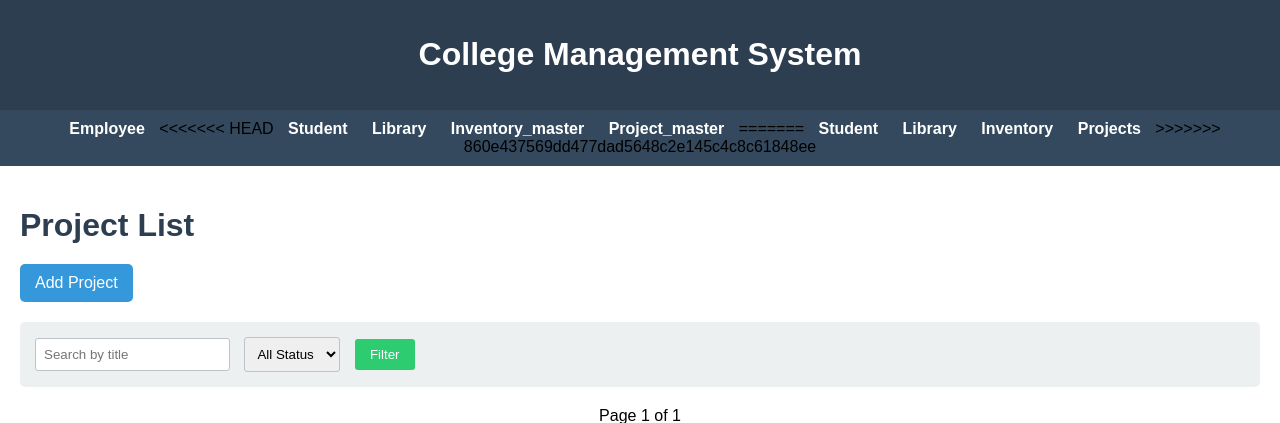
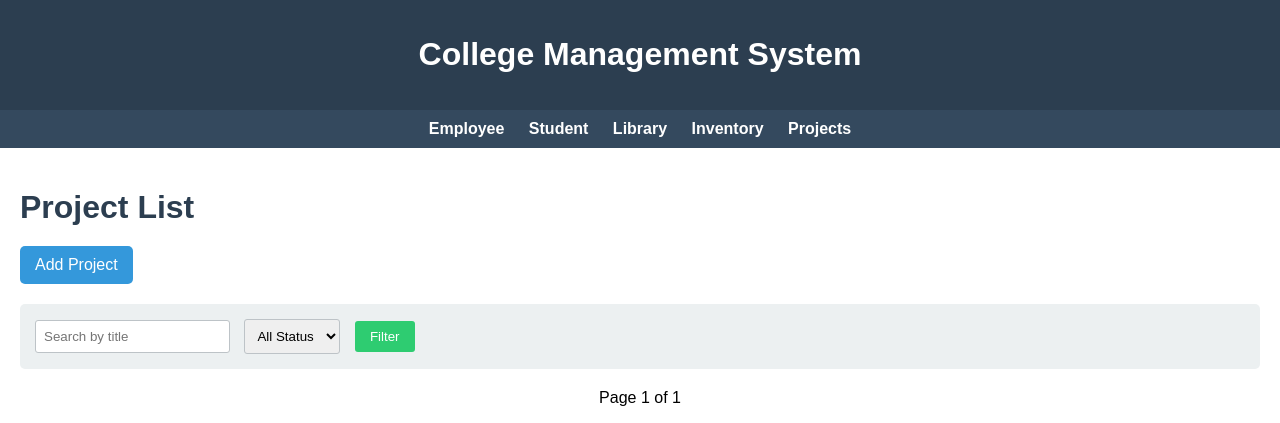
Before and after one commit to Jash107-dev/college_project, a Django app: page /Project_master/ in a window 1280 px wide. Shown: the top 423 px of the page. Run offline with Django 4.2, Linux system fonts and the light colour scheme; data that the repository does not hold is empty.

Commit message:
updated base UI

```diff
--- a/templates/base.html
+++ b/templates/base.html
@@ -50,17 +50,10 @@
 
 <nav>
     <a href="/employee/">Employee</a>
-<<<<<<< HEAD
-    <a href="#">Student</a>
-    <a href="#">Library</a>
-    <a href="#">Inventory_master</a>
-    <a href="#">Project_master</a>
-=======
-    <a href="/student/">Student</a>
+    <a href="/Student/">Student</a>
     <a href="/library/">Library</a>
     <a href="/inventory/">Inventory</a>
-    <a href="/projects/">Projects</a>
->>>>>>> 860e437569dd477dad5648c2e145c4c8c61848ee
+    <a href="/Project_master/">Projects</a>
 </nav>
 
 <div class="container">
```
